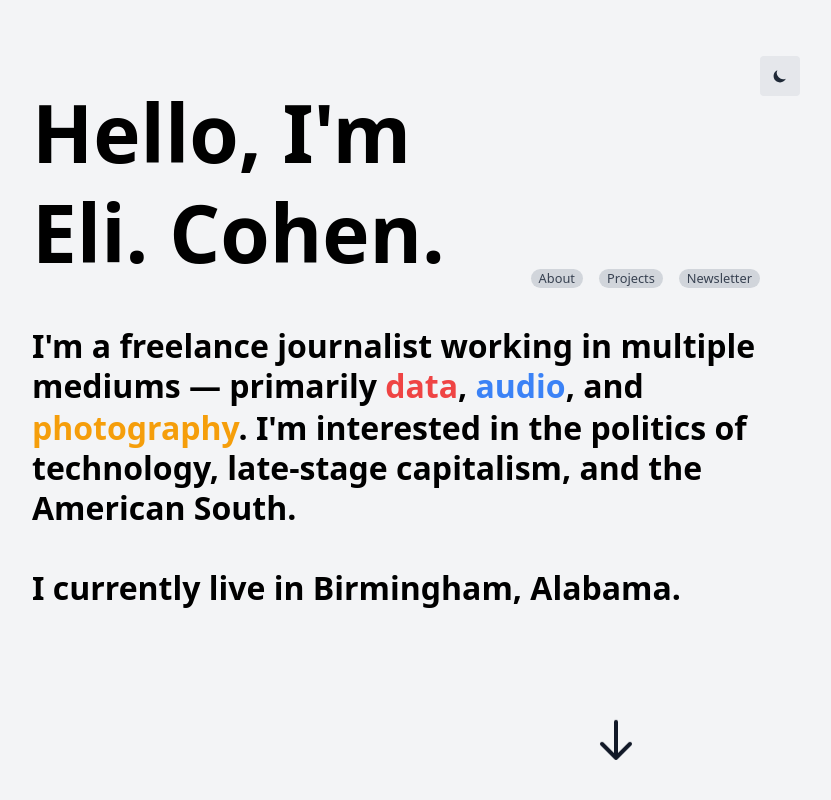
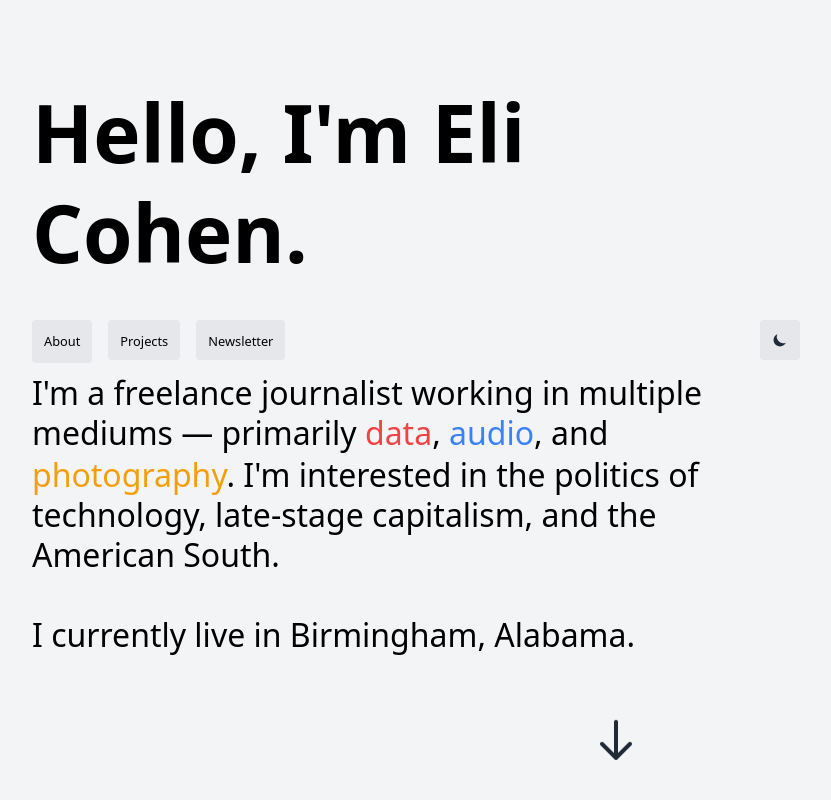
Before and after one commit to elibenton/blog-2.0, a Next.js app: page / in a window 1280 px wide. Shown: the top 800 px of the page, without its empty margins (24-855 px from the left). Built offline with nearby package versions, Linux system fonts and the light colour scheme.

Commit message:
Tailwind improvements

```diff
--- a/components/blog-list.js
+++ b/components/blog-list.js
@@ -2,7 +2,6 @@ import Section from '../components/section'
 import Entry from '../components/entry'
 
 export default function BlogList({ groupedList }) {
-	console.log(groupedList.tier_1)
 	return (
 		<div className='flex flex-row'>
 			<div className='flex-grow'>
--- a/components/intro.js
+++ b/components/intro.js
@@ -10,33 +10,34 @@ export default function Intro() {
 
 	return (
 		<section className='flex flex-col md:max-w-3xl mx-6 pt-2 sm:pt-12 min-h-screen text-left'>
-			<div className='max-w-5xl flex flex-col sm:flex-row justify-between'>
-				<h1 className='text-black dark:text-white text-6xl leading-tight text-left font-bold my-5'>
+			<div className='max-w-5xl flex flex-col justify-between'>
+				<h1 className='text-6xl leading-tight text-left font-bold my-5'>
 					Hello,
-					<br className='flex sm:hidden' /> I'm Eli.
+					<br className='flex sm:hidden' /> I'm Eli
 					<span className='hidden sm:inline'> Cohen</span>.
 				</h1>
-				<section className='flex gap-2 lg:gap-4 pb-4 sm:py-8 '>
+				<div className='flex justify-between'>
+					<div className='flex gap-2 lg:gap-4'>
 						<Link href='/about'>
-						<a className='text-sm bg-gray-300 rounded-full text-gray-700 px-2 hover:bg-gray-400 hover:text-gray-900 duration-200 self-end'>
+							<a className='text-sm bg-gray-200 rounded p-3 h-10hover:bg-gray-400 duration-200'>
 								About
 							</a>
 						</Link>
 						<Link href='/projects'>
-						<a className='text-sm bg-gray-300 rounded-full text-gray-700 px-2 hover:bg-gray-400 hover:text-gray-900 duration-200 self-end'>
+							<a className='text-sm bg-gray-200 rounded p-3 h-10 hover:bg-gray-400 duration-200'>
 								Projects
 							</a>
 						</Link>
 						<Link href='/newsletter'>
-						<a className='text-sm bg-gray-300 rounded-full text-gray-700 px-2 hover:bg-gray-400 hover:text-gray-900 duration-200 self-end'>
+							<a className='text-sm bg-gray-200 rounded p-3 h-10  hover:bg-gray-400 duration-200'>
 								Newsletter
 							</a>
 						</Link>
-				</section>
+					</div>
 					<button
 						aria-label='Toggle Dark Mode'
 						type='button'
-					className='bg-gray-200 dark:bg-gray-800 rounded p-3 h-10 w-10'
+						className='bg-gray-200 dark:bg-black border-gray-100 hover:bg-gray-400 duration-200 rounded p-3 h-10 '
 						onClick={() => setTheme(theme === 'dark' ? 'light' : 'dark')}>
 						{mounted && (
 							<svg
@@ -57,7 +58,8 @@ export default function Intro() {
 						)}
 					</button>
 				</div>
-			<h2 className='text-2xl sm:text-3xl max-w-3xl text-left leading-tight'>
+			</div>
+			<p className='text-2xl sm:text-3xl max-w-3xl text-left leading-tight'>
 				I'm a freelance journalist working in multiple mediums — primarily{' '}
 				<span className='text-red-500 expand pb-0'>data</span>,{' '}
 				<span className='text-blue-500'>audio</span>, and{' '}
@@ -65,11 +67,11 @@ export default function Intro() {
 				in the politics of technology, late-stage capitalism, and the
 				American South. <br />
 				<br /> I currently live in Birmingham, Alabama.
-			</h2>
+			</p>
 			<div className='absolute bottom-0 inset-x-0 mb-8'>
 				<div className='flex justify-center'>
 					<svg
-						className='animate-bounce w-12 h-12 text-gray-900'
+						className='animate-bounce w-12 h-12 text-gray-800 dark:text-gray-100'
 						fill='none'
 						stroke-linecap='round'
 						stroke-linejoin='round'
--- a/pages/_document.js
+++ b/pages/_document.js
@@ -6,7 +6,7 @@ class MyDocument extends Document {
 		return (
 			<Html lang='en'>
 				<Head />
-				<body className='bg-gray-100 dark:bg-gray-800 text-black dark:text-white mx-3 sm:my-2 sm:mx-8'>
+				<body className='bg-gray-100 dark:bg-black dark:text-gray-100 mx-3 sm:my-2 sm:mx-8'>
 					<Main />
 					<NextScript />
 				</body>
--- a/pages/index.js
+++ b/pages/index.js
@@ -1,4 +1,3 @@
-import Wrapper from '../components/wrapper'
 import Intro from '../components/intro'
 import Footer from '../components/footer'
 import BlogList from '../components/blog-list'
@@ -14,13 +13,11 @@ const root = process.cwd()
 
 export default function Portfolio({ groupedList }) {
 	return (
-		// <Wrapper>
 		<>
 			<Intro />
 			<BlogList groupedList={groupedList} />
 			<Footer />
 		</>
-		// </Wrapper>
 	)
 }
 
--- a/tailwind.config.js
+++ b/tailwind.config.js
@@ -1,3 +1,5 @@
+const { extend } = require('lodash')
+
 module.exports = {
 	darkMode: 'class',
 	purge: ['./components/**/*.{js,ts,jsx,tsx}', './pages/**/*.{js,ts,jsx,tsx}'],
@@ -26,7 +28,8 @@ module.exports = {
 	variants: {
 		textDecoration: ['hover', 'group-hover', 'active'],
 		fontStyle: ['hover', 'group-hover'],
-		textColor: ['hover', 'group-hover', 'active']
+		textColor: ['hover', 'group-hover', 'active', 'dark'],
+		typography: ['dark']
 	},
 	plugins: [require('@tailwindcss/typography')]
 }
```
Also changed, not shown: posts/example-post.mdx (+0 -1 lines). Lines whose indentation alone changed are shown as unchanged.
